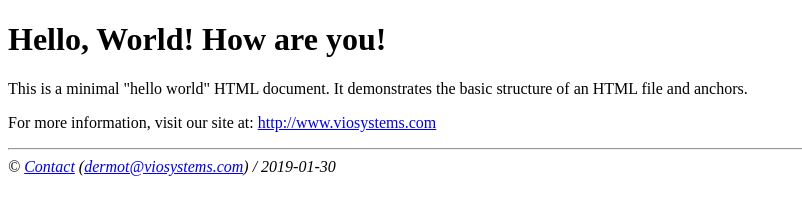
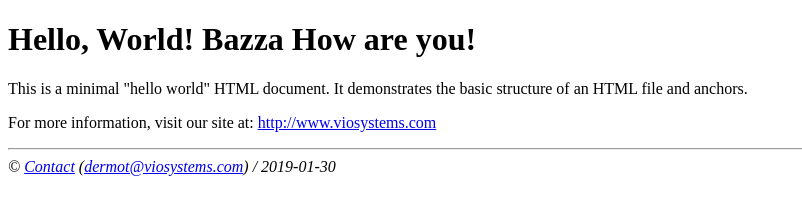
Before and after one commit to bazza2000/authmicroservice, a plain HTML site: page src/main/resources/static/HelloWorld.html in a window 1280 px wide. Shown: the whole page, without its empty margins (0-802 px from the left). Drawn offline with Linux system fonts and the light colour scheme.

Commit message:
update demo

```diff
--- a/src/main/resources/static/HelloWorld.html
+++ b/src/main/resources/static/HelloWorld.html
@@ -6,7 +6,7 @@
 </head>
 <body>
 <h1>
-    Hello, World!
+    Hello, World! Bazza
     How are you!
 </h1>
 <p>
```
